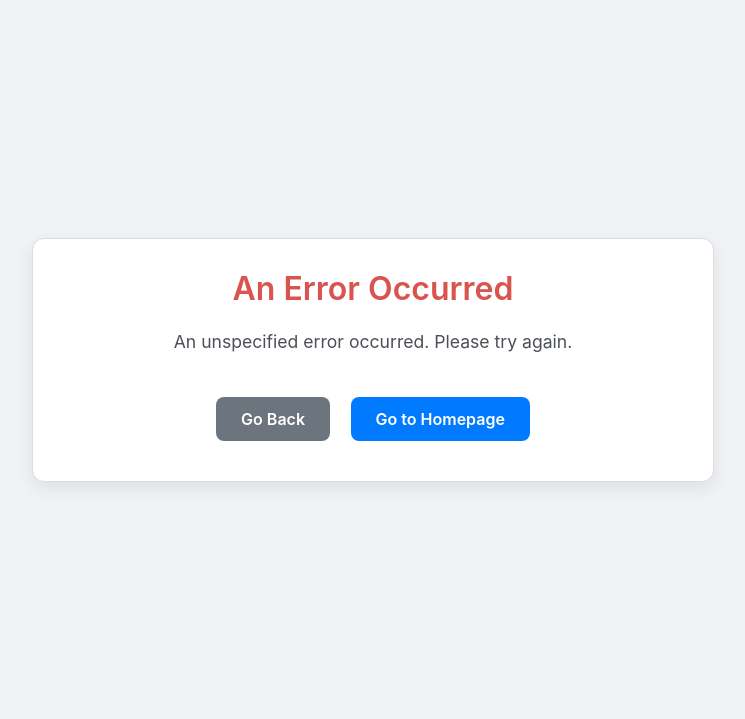
After one commit to matija-logeecom/BookStore, a PHP site: page /pages/error.phtml in a window 1280 px wide. The commit adds this page. Shown: the top 719 px of the page, without its empty margins (267-1012 px from the left). Run offline with PHP 8.4, Linux system fonts and the light colour scheme.

Commit message:
refactor infrastructure, add error handling for books

```diff
--- /dev/null
+++ b/public/pages/error.phtml
@@ -0,0 +1,27 @@
+<!DOCTYPE html>
+<html lang="en">
+<head>
+    <meta charset="UTF-8">
+    <meta name="viewport" content="width=device-width, initial-scale=1.0">
+    <title>Error</title>
+    <link rel="stylesheet" href="../style/error.css">
+</head>
+<body>
+<div class="error-container">
+    <h1>An Error Occurred</h1>
+    <p class="error-message">
+        <?php
+        if (isset($_GET['message']) && !empty(trim($_GET['message']))) {
+            echo htmlspecialchars(trim($_GET['message']));
+        } else {
+            echo "An unspecified error occurred. Please try again.";
+        }
+        ?>
+    </p>
+    <div class="error-actions">
+        <a href="javascript:history.back()" class="back-link">Go Back</a>
+        <a href="../index.php" class="home-link">Go to Homepage</a>
+    </div>
+</div>
+</body>
+</html>
--- a/public/style/book_form.css
+++ b/public/style/book_form.css
@@ -69,7 +69,8 @@
     font-size: 0.9em;
 }
 
-.form-wrapper input[type="text"] {
+.form-wrapper input[type="text"],
+.form-wrapper input[type="number"] {
     width: 100%;
     padding: 10px; /* Slightly larger padding */
     box-sizing: border-box;
--- /dev/null
+++ b/public/style/error.css
@@ -0,0 +1,109 @@
+/* BookStore/public/style/error_page.css */
+
+/* Basic body styling */
+body {
+    font-family: -apple-system, BlinkMacSystemFont, "Segoe UI", Roboto, Helvetica, Arial, sans-serif, "Apple Color Emoji", "Segoe UI Emoji", "Segoe UI Symbol";
+    background-color: #f0f2f5; /* A light grey background */
+    color: #1c1e21; /* Standard dark grey text color */
+    margin: 0;
+    padding: 20px;
+    display: flex;
+    justify-content: center; /* Center horizontally */
+    align-items: center; /* Center vertically */
+    min-height: 90vh; /* Take at least 90% of the viewport height */
+    text-align: center; /* Center text within the container */
+    box-sizing: border-box;
+}
+
+/* Container for the error message content */
+.error-container {
+    background-color: #ffffff; /* White background for the container */
+    padding: 30px 40px;
+    border-radius: 12px; /* Softer rounded corners */
+    box-shadow: 0 6px 18px rgba(0, 0, 0, 0.08); /* A slightly more pronounced shadow */
+    max-width: 600px; /* Maximum width of the error box */
+    width: 90%; /* Responsive width */
+    border: 1px solid #ddd; /* Subtle border */
+}
+
+/* Styling for the main error heading */
+.error-container h1 {
+    color: #d9534f; /* A common error red color */
+    margin-top: 0; /* Remove default top margin from h1 */
+    margin-bottom: 20px;
+    font-size: 2em; /* Larger font size for the heading */
+    font-weight: 600;
+}
+
+/* Styling for the error message paragraph */
+.error-message {
+    color: #4b4f56; /* A slightly softer dark grey for the message */
+    font-size: 1.1em;
+    margin-bottom: 30px;
+    line-height: 1.6; /* Improved readability */
+}
+
+/* Container for action links/buttons */
+.error-actions {
+    margin-top: 20px;
+}
+
+/* Styling for the links (buttons) */
+.back-link,
+.home-link {
+    display: inline-block;
+    margin: 10px 8px; /* Space around the buttons */
+    padding: 12px 25px; /* Padding inside the buttons */
+    color: white;
+    text-decoration: none;
+    border-radius: 8px; /* Rounded corners for buttons */
+    font-weight: 600;
+    font-size: 1em;
+    transition: background-color 0.2s ease-in-out, transform 0.1s ease-in-out; /* Smooth transitions */
+    border: none; /* Remove default border */
+    cursor: pointer;
+}
+
+.back-link {
+    background-color: #6c757d; /* A neutral grey for "Go Back" */
+}
+
+.back-link:hover,
+.back-link:focus {
+    background-color: #5a6268; /* Darker grey on hover/focus */
+    transform: translateY(-1px); /* Slight lift effect */
+}
+
+.home-link {
+    background-color: #007bff; /* A primary blue for "Homepage" */
+}
+
+.home-link:hover,
+.home-link:focus {
+    background-color: #0056b3; /* Darker blue on hover/focus */
+    transform: translateY(-1px); /* Slight lift effect */
+}
+
+/* Responsive adjustments */
+@media (max-width: 480px) {
+    .error-container {
+        padding: 20px;
+    }
+
+    .error-container h1 {
+        font-size: 1.8em;
+    }
+
+    .error-message {
+        font-size: 1em;
+    }
+
+    .back-link,
+    .home-link {
+        padding: 10px 18px;
+        font-size: 0.95em;
+        display: block; /* Stack buttons on small screens */
+        width: calc(100% - 16px); /* Full width minus margins */
+        box-sizing: border-box;
+    }
+}
--- a/src/Controller/BookController.php
+++ b/src/Controller/BookController.php
@@ -55,7 +55,7 @@ class BookController
         $updatedBook = $this->bookService->editBook($id, $title, (string)$year, $errors);
 
         if (!empty($errors)) {
-            return JsonResponse::createBadRequest();
+            return JsonResponse::createBadRequest($errors);
         }
 
         if (!$this->bookService->getBookById($id)) {
--- a/src/Response/JsonResponse.php
+++ b/src/Response/JsonResponse.php
@@ -29,7 +29,7 @@ class JsonResponse extends Response
         return new self(['error' => $message], 400);
     }
 
-    public static function createInternalServerError(string $message = "Bad Request."): self
+    public static function createInternalServerError(string $message = "Internal server error."): self
     {
         return new self(['error' => $message], 500);
     }
--- a/src/Service/BookService.php
+++ b/src/Service/BookService.php
@@ -4,7 +4,7 @@ namespace BookStore\Service;
 
 use BookStore\Repository\BookRepositoryInterface;
 
-class BookService
+class BookService implements BookServiceInterface
 {
     private BookRepositoryInterface $bookRepository;
 
```
Also changed, not shown: public/script/books.js (+10 -4 lines), src/Controller/AuthorController.php (+19 -20 lines), src/Infrastructure/Container.php (deleted, +0 -38 lines), src/Infrastructure/ServiceFactory.php (deleted, +0 -88 lines), src/Infrastructure/ServiceRegistry.php (+15 -49 lines), src/Repository/DatabaseAuthorRepository.php (+3 -12 lines), src/Response/HtmlResponse.php (+30 -15 lines), src/Service/AuthorService.php (+3 -4 lines), src/Service/AuthorServiceInterface.php (added, +54 -0 lines), src/Service/BookServiceInterface.php (added, +58 -0 lines), src/index.php (+7 -0 lines).
